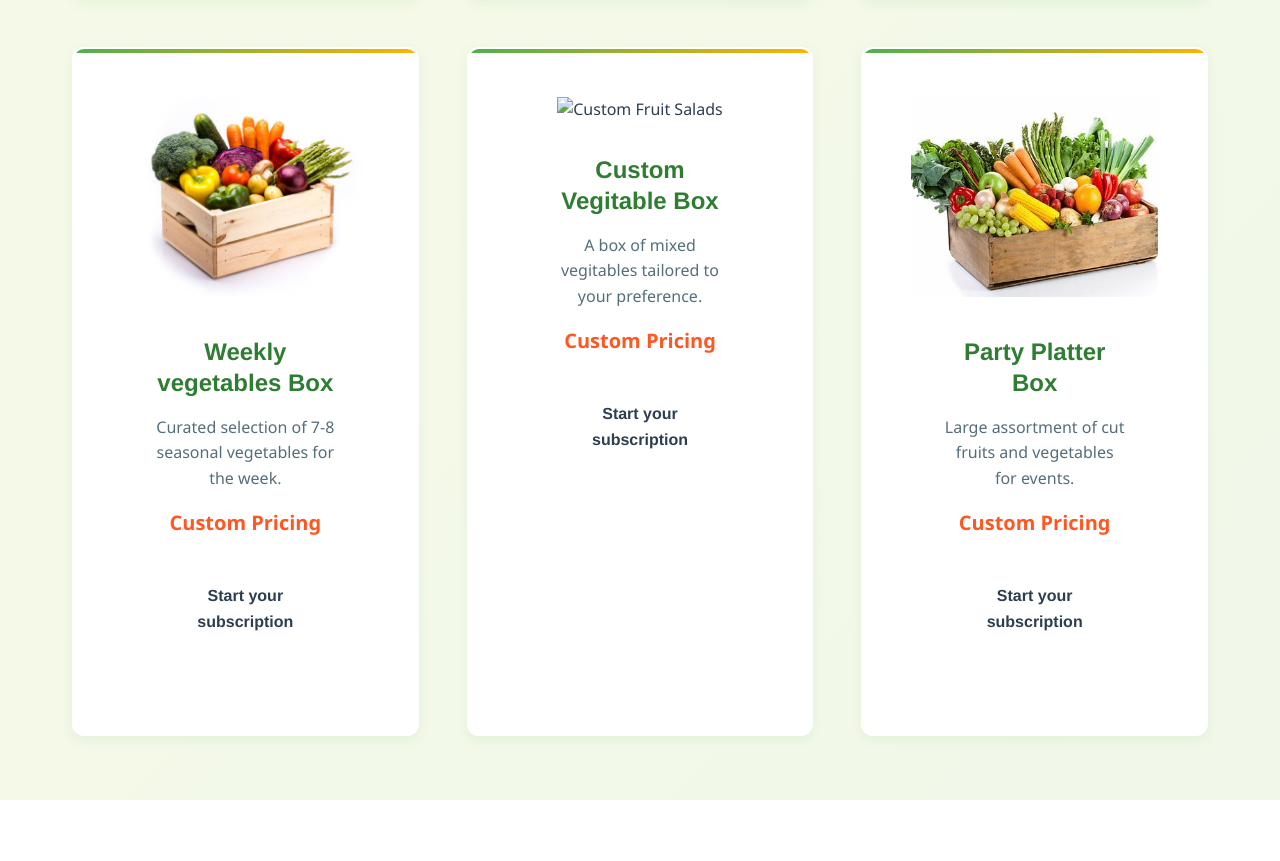
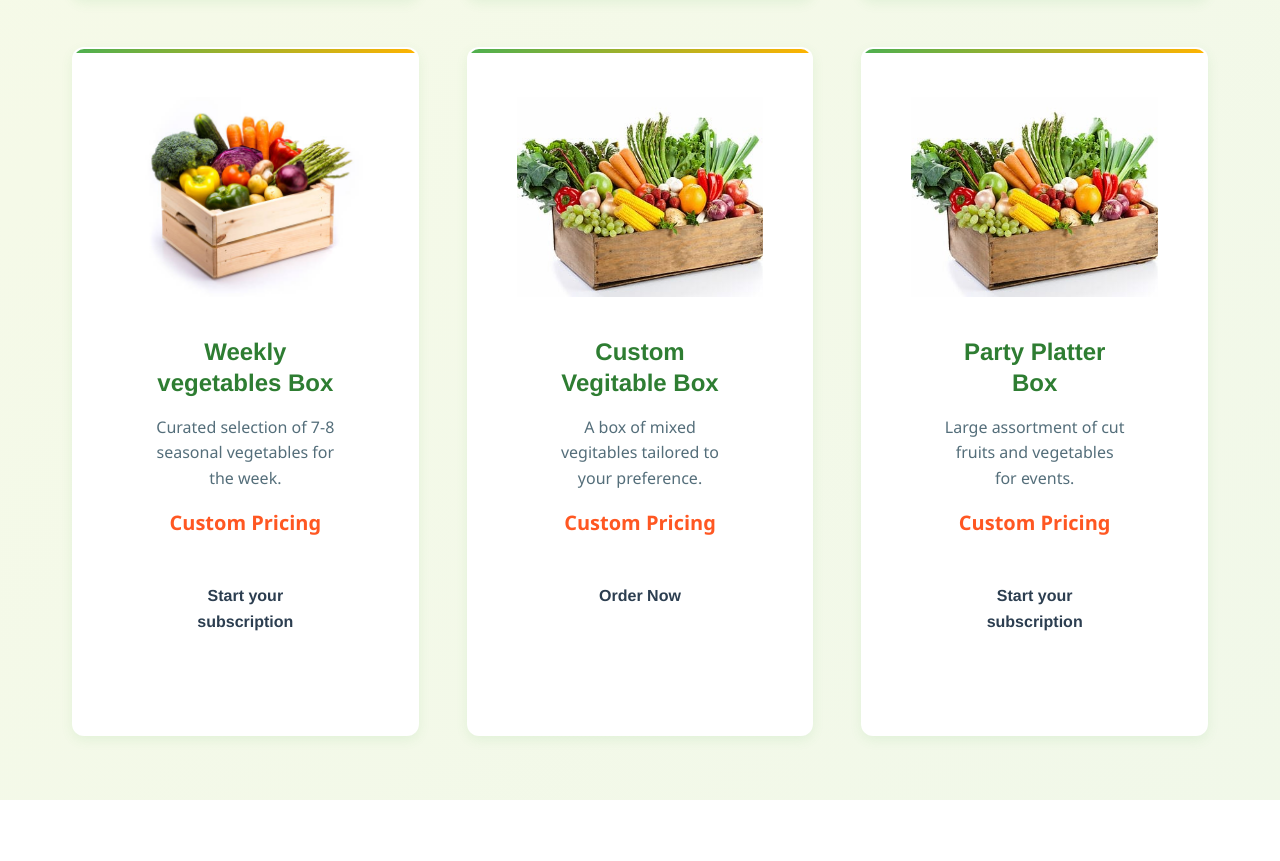
Before and after one commit to healthybitess/healthybitess.github.io, a plain HTML site: page menu.html in a window 1280 px wide. Shown: the part 2369-3230 px from the top of the page. Drawn offline with Linux system fonts and the light colour scheme.

Commit message:
Update menu.html

```diff
--- a/menu.html
+++ b/menu.html
@@ -134,12 +134,12 @@
                         </div>
                     </div>
                     <div class="menu-item card" data-category="box">
-                        <img src=images/vegitabale box2.jpeg" alt="Custom Fruit Salads">
+                        <img src="images/vegitabale box2.jpeg" alt="Custom Fruit Box">
                         <div class="menu-content">
                             <h3>Custom Vegitable Box</h3>
                             <p>A box of mixed vegitables tailored to your preference.</p>
                             <p class="price">Custom Pricing</p>
-                            <a href="https://wa.me/919764488590?text=Hi%20Healthy%20Bitess,%20I%20would%20like%20to%20inquire%20about%20a%20Custom%20Fruit%20Box." class="btn order-btn">Start your subscription</a>
+                            <a href="https://wa.me/919764488590?text=Hi%20Healthy%20Bitess,%20I%20would%20like%20to%20inquire%20about%20a%20Custom%20Fruit%20Box." class="btn order-btn">Order Now</a>
                         </div>
                     </div>
                     <div class="menu-item card" data-category="box">
```
